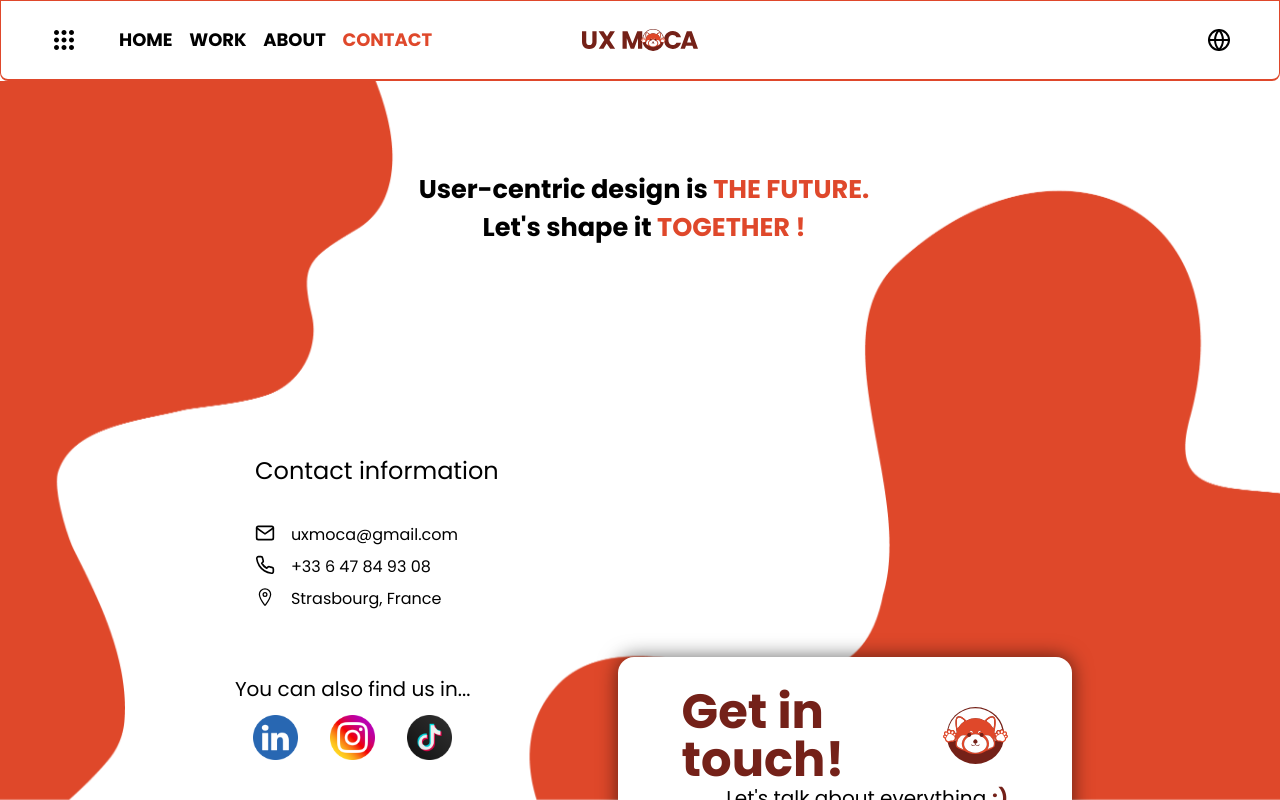
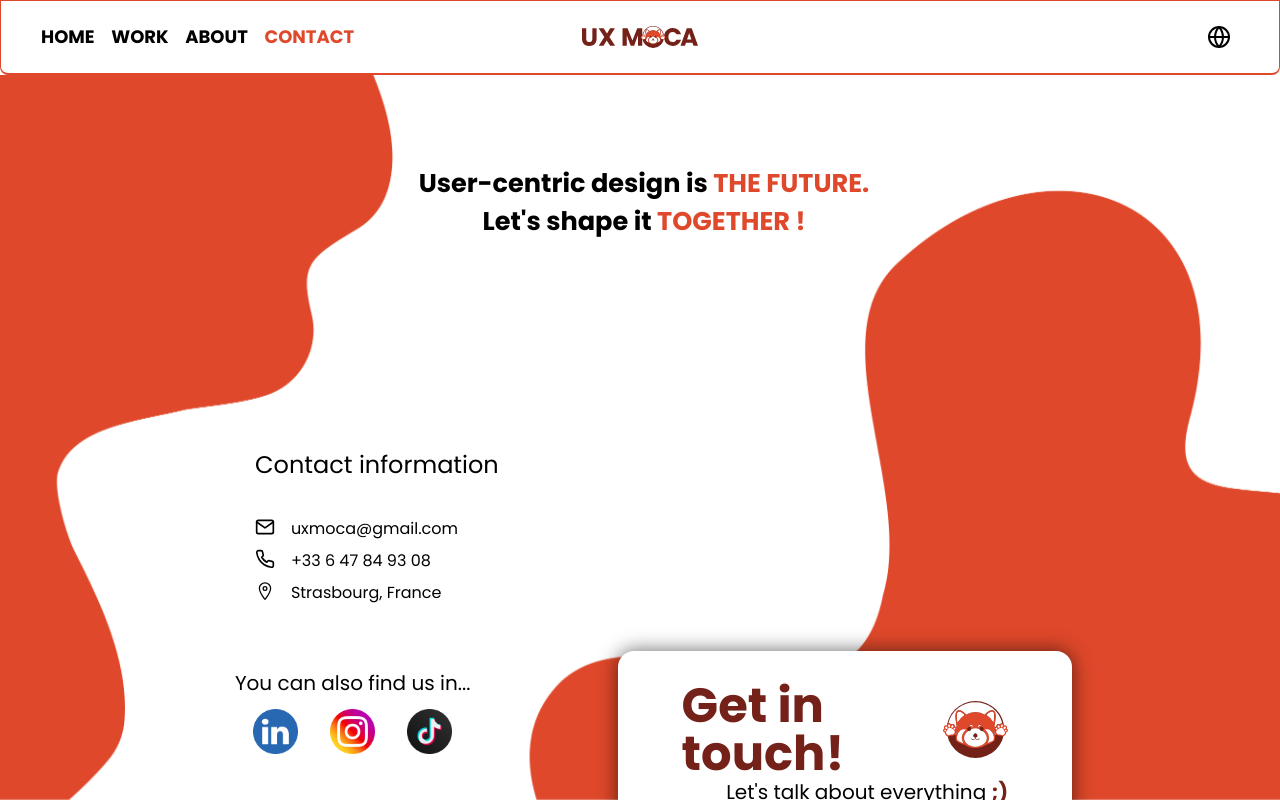
Before and after one commit to Eragon67360/moca-portfolio, a Next.js app: page /en/contact in a window 1280 px wide. Built offline with nearby package versions, Linux system fonts and the light colour scheme.

Commit message:
Removed menu from desktop version

```diff
--- a/components/[locale]/desktop/navigation/navbar/index.tsx
+++ b/components/[locale]/desktop/navigation/navbar/index.tsx
@@ -36,19 +36,9 @@ const DesktopNavbar = () => {
   return (
     <>
       <nav style={{ opacity: navbarOpacity }}>
-        <Menu isOpen={menuOpen} onClose={() => setMenuOpen(false)} />
         <div className="flex justify-between items-center px-10 py-4 bg-secondary dark:bg-blackbean border border-b-2 border-cinnabar rounded-b-lg ">
           <div className="w-full flex">
             <div className="flex space-x-8 text-2xl font-bold">
-              <button
-                onClick={() => setMenuOpen(true)}
-                className="p-2 rounded-full transform transition duration-300 hover:scale-125"
-              >
-                <CgMenuGridO
-                  size={30}
-                  className="hover:text-cinnabar text-third dark:text-secondary"
-                />
-              </button>
               <div className="flex items-center space-x-[1.3vw]">
                 {navLinks.map((link) => {
                   const isActive = pathname === "/" + locale + link.href;
```
